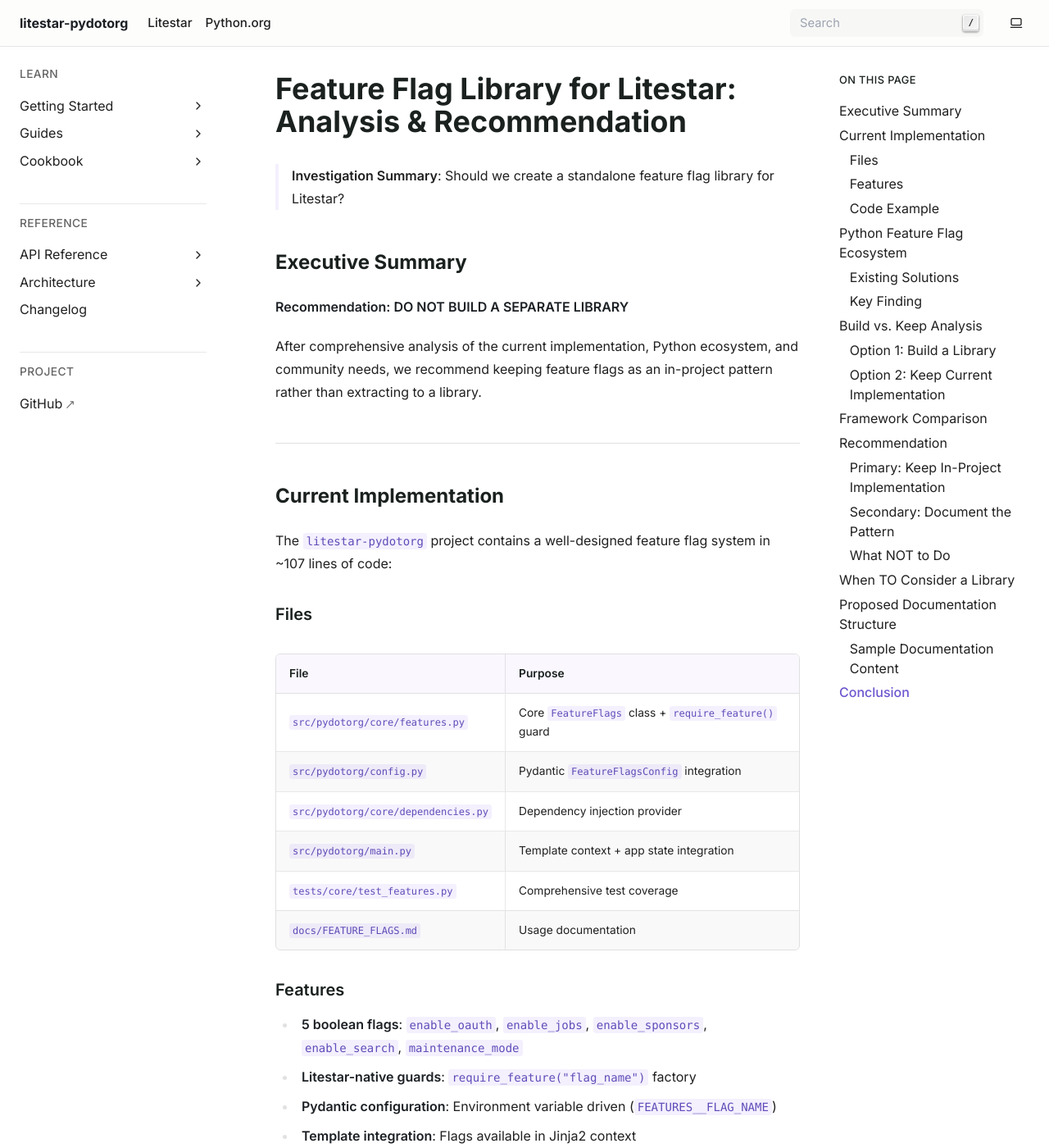
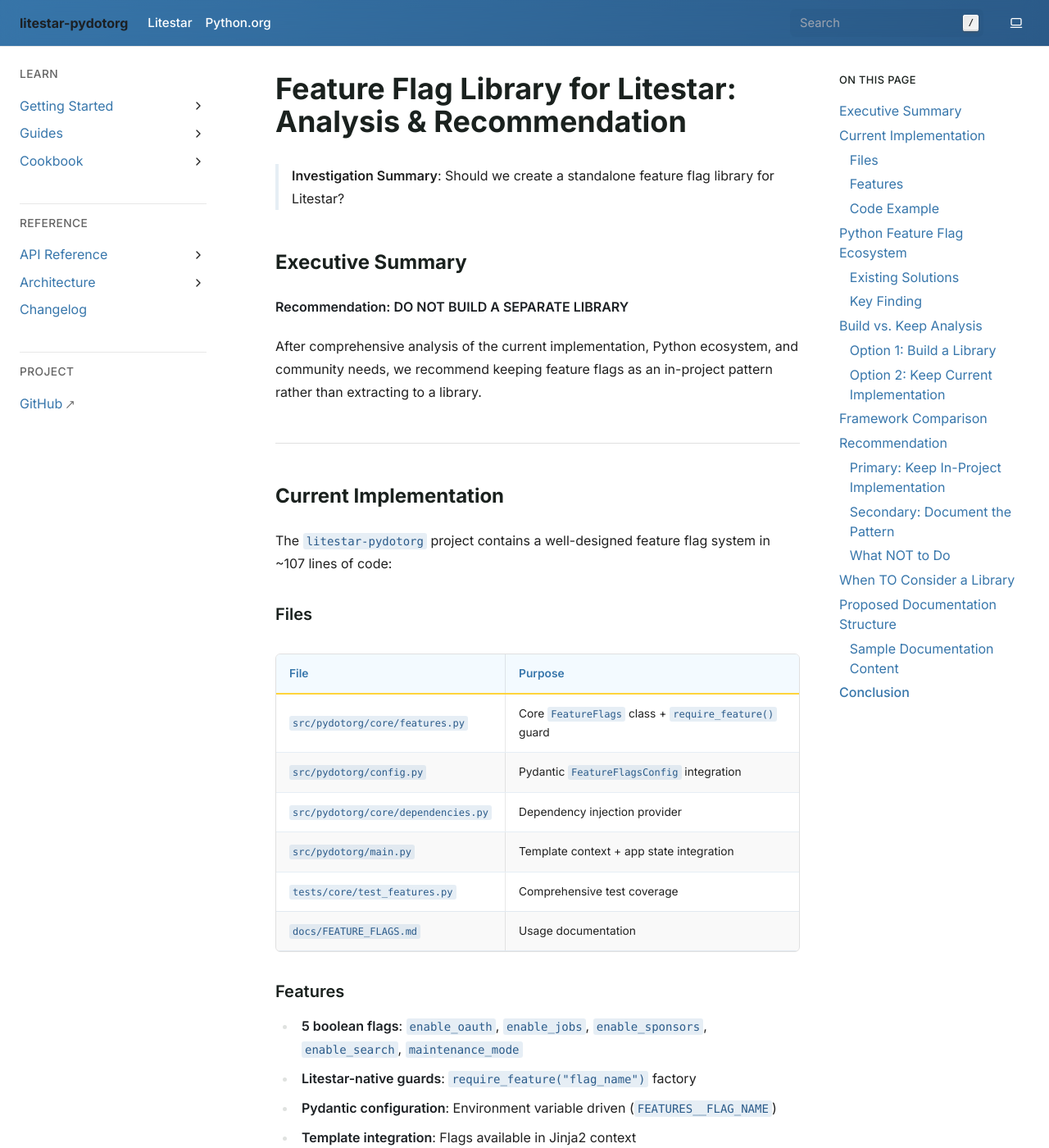
Before and after one commit to JacobCoffee/litestar-pydotorg, a Sphinx documentation site: the page built from docs/FEATURE_FLAG_LIBRARY_ANALYSIS.md, in a window 1280 px wide and 1400 px high. Shown: the whole window at 82% size. Built offline with Sphinx 7.4.7, drawn with Linux system fonts in a browser that asks for light colours; the version number is read from the project's files by our own code.

Commit message:
style(docs): update theme to Python brand colors
- Change accent from violet to Python Blue (#3776AB)
- Add comprehensive CSS overrides matching Scalar API theme
- Style header with Python gradient
- Yellow accents for code blocks, tables, admonitions
- Dark mode support with lighter Python Blue
- Consistent with main site and API docs branding

🤖 Generated with [Claude Code](https://claude.com/claude-code)

Co-Authored-By: Claude Opus 4.5 <noreply@anthropic.com>

```diff
--- a/docs/_static/custom.css
+++ b/docs/_static/custom.css
@@ -1,9 +1,121 @@
-/* Custom styles for litestar-pydotorg documentation */
+/* Python.org Custom Documentation Theme
+ * Colors match the Python.org website and API docs (Scalar theme)
+ * Primary: Python Blue (#3776AB)
+ * Secondary: Python Yellow (#FFD43B)
+ */
+
+/* Python Brand Colors - Override Shibuya accent */
+:root {
+  --python-blue: #3776AB;
+  --python-blue-light: #4B8BBE;
+  --python-blue-dark: #2B5B8A;
+  --python-yellow: #FFD43B;
+  --python-yellow-light: #FFE873;
+  --python-yellow-dark: #D4A600;
+  --python-gray: #646464;
+  --python-gray-light: #999999;
+  --python-gray-dark: #333333;
+}
+
+/* Override Shibuya blue accent with Python Blue */
+html[data-accent-color='blue'] {
+  --accent-1: #f8fbff;
+  --accent-2: #f0f7ff;
+  --accent-3: #e0efff;
+  --accent-4: #cce4ff;
+  --accent-5: #b8d8ff;
+  --accent-6: #9ec8f5;
+  --accent-7: #7db5eb;
+  --accent-8: #4B8BBE;
+  --accent-9: #3776AB;
+  --accent-10: #2B5B8A;
+  --accent-11: #1d4f7a;
+  --accent-12: #0f3654;
+
+  --accent-a1: rgba(55, 118, 171, 0.02);
+  --accent-a2: rgba(55, 118, 171, 0.06);
+  --accent-a3: rgba(55, 118, 171, 0.12);
+  --accent-a4: rgba(55, 118, 171, 0.18);
+  --accent-a5: rgba(55, 118, 171, 0.24);
+  --accent-a6: rgba(55, 118, 171, 0.32);
+  --accent-a7: rgba(55, 118, 171, 0.44);
+  --accent-a8: rgba(55, 118, 171, 0.60);
+  --accent-a9: rgba(55, 118, 171, 0.85);
+  --accent-a10: rgba(55, 118, 171, 0.90);
+  --accent-a11: rgba(43, 91, 138, 0.95);
+  --accent-a12: rgba(15, 54, 84, 0.98);
+}
+
+/* Dark mode Python colors */
+html.dark[data-accent-color='blue'],
+html[data-theme='dark'][data-accent-color='blue'] {
+  --accent-1: #0f1a24;
+  --accent-2: #142536;
+  --accent-3: #1a3048;
+  --accent-4: #1f3d5c;
+  --accent-5: #264a70;
+  --accent-6: #2f5985;
+  --accent-7: #3a6a9a;
+  --accent-8: #4B8BBE;
+  --accent-9: #4B8BBE;
+  --accent-10: #5a9acc;
+  --accent-11: #7eb3dc;
+  --accent-12: #c5dff5;
+
+  --accent-a1: rgba(75, 139, 190, 0.05);
+  --accent-a2: rgba(75, 139, 190, 0.10);
+  --accent-a3: rgba(75, 139, 190, 0.18);
+  --accent-a4: rgba(75, 139, 190, 0.26);
+  --accent-a5: rgba(75, 139, 190, 0.34);
+  --accent-a6: rgba(75, 139, 190, 0.44);
+  --accent-a7: rgba(75, 139, 190, 0.56);
+  --accent-a8: rgba(75, 139, 190, 0.70);
+  --accent-a9: rgba(75, 139, 190, 0.85);
+  --accent-a10: rgba(90, 154, 204, 0.90);
+  --accent-a11: rgba(126, 179, 220, 0.95);
+  --accent-a12: rgba(197, 223, 245, 0.98);
+}
+
+/* Header/navbar styling with Python gradient */
+.sy-head {
+  background: linear-gradient(135deg, var(--python-blue) 0%, var(--python-blue-dark) 100%) !important;
+}
+
+.sy-head a,
+.sy-head button,
+.sy-head .sy-head-title {
+  color: #ffffff !important;
+}
+
+.sy-head a:hover {
+  color: var(--python-yellow) !important;
+}
+
+/* Sidebar active item uses Python Blue */
+.sy-sidebar a.current,
+.sy-sidebar a:hover {
+  color: var(--python-blue);
+  border-left-color: var(--python-yellow);
+}
 
 /* Code block styling */
 .highlight pre {
   padding: 1rem;
   border-radius: 0.5rem;
+  border-left: 3px solid var(--python-yellow);
+}
+
+/* Inline code */
+code.literal {
+  padding: 0.2em 0.4em;
+  border-radius: 0.25rem;
+  background-color: var(--accent-a2);
+  color: var(--python-blue-dark);
+}
+
+html.dark code.literal,
+html[data-theme='dark'] code.literal {
+  color: var(--python-blue-light);
 }
 
 /* Table improvements */
@@ -12,34 +124,162 @@ table.docutils {
   border-collapse: collapse;
 }
 
-/* Admonition styling */
+table.docutils th {
+  background: var(--accent-a2);
+  color: var(--python-blue);
+  border-bottom: 2px solid var(--python-yellow);
+  font-weight: 600;
+  padding: 0.75rem;
+}
+
+table.docutils td {
+  padding: 0.75rem;
+  border-bottom: 1px solid var(--accent-a3);
+}
+
+/* Admonition styling with Python colors */
 .admonition {
   border-radius: 0.5rem;
   padding: 1rem;
   margin: 1rem 0;
+  border-left: 4px solid var(--python-blue);
 }
 
-/* Improve code readability */
-code.literal {
-    padding: 0.2em 0.4em;
-    border-radius: 0.25rem;
+.admonition.note {
+  border-left-color: var(--python-blue);
+  background: var(--accent-a2);
+}
+
+.admonition.warning {
+  border-left-color: var(--python-yellow);
+}
+
+.admonition.tip {
+  border-left-color: #36D399;
+}
+
+.admonition.danger,
+.admonition.error {
+  border-left-color: #F87272;
+}
+
+.admonition-title {
+  font-weight: 600;
+  color: var(--python-blue);
 }
 
 /* API reference styling */
 dl.py.class > dt,
 dl.py.function > dt,
 dl.py.method > dt {
-    padding: 0.5rem;
+  padding: 0.5rem 0.75rem;
   border-radius: 0.25rem;
   margin-bottom: 0.5rem;
+  background: var(--accent-a2);
+  border-left: 3px solid var(--python-yellow);
 }
 
 /* Better spacing for parameter lists */
 dl.field-list > dt {
   font-weight: 600;
+  color: var(--python-blue);
 }
 
 dl.field-list > dd {
   margin-left: 1rem;
   margin-bottom: 0.5rem;
 }
+
+/* Links use Python Blue */
+a {
+  color: var(--python-blue);
+}
+
+a:hover {
+  color: var(--python-blue-dark);
+  text-decoration: underline;
+}
+
+html.dark a,
+html[data-theme='dark'] a {
+  color: var(--python-blue-light);
+}
+
+html.dark a:hover,
+html[data-theme='dark'] a:hover {
+  color: #7eb3dc;
+}
+
+/* Button styling */
+.sy-btn-primary,
+a.btn-primary {
+  background: linear-gradient(135deg, var(--python-blue) 0%, var(--python-blue-dark) 100%);
+  border: none;
+  color: white;
+}
+
+.sy-btn-primary:hover,
+a.btn-primary:hover {
+  background: linear-gradient(135deg, var(--python-blue-dark) 0%, var(--python-blue) 100%);
+}
+
+/* Version selector and badges */
+.badge,
+.version-badge {
+  background: var(--python-blue);
+  color: white;
+}
+
+/* Sphinx Design cards */
+.sd-card {
+  border-color: var(--accent-a4);
+}
+
+.sd-card:hover {
+  border-color: var(--python-blue);
+  box-shadow: 0 4px 12px var(--accent-a3);
+}
+
+.sd-card-title {
+  color: var(--python-blue);
+}
+
+/* TOC styling */
+.toc-tree a.current {
+  color: var(--python-blue);
+  font-weight: 600;
+  border-left: 2px solid var(--python-yellow);
+  padding-left: 0.5rem;
+}
+
+/* Search highlight */
+.highlighted {
+  background-color: var(--python-yellow-light);
+  color: var(--python-gray-dark);
+  padding: 0.1em 0.2em;
+  border-radius: 0.2em;
+}
+
+/* Scrollbar styling (webkit) */
+::-webkit-scrollbar {
+  width: 8px;
+  height: 8px;
+}
+
+::-webkit-scrollbar-track {
+  background: var(--accent-a2);
+}
+
+::-webkit-scrollbar-thumb {
+  background: var(--python-blue-light);
+  border-radius: 4px;
+}
+
+::-webkit-scrollbar-thumb:hover {
+  background: var(--python-blue);
+}
+
+/* Footer branding */
+footer {
+  border-top: 2px solid var(--python-yellow);
+}
--- a/docs/conf.py
+++ b/docs/conf.py
@@ -52,7 +52,8 @@ html_static_path = ["_static"]
 html_title = "litestar-pydotorg"
 
 html_theme_options = {
-    "accent_color": "violet",
+    "accent_color": "blue",
+    "dark_code": True,
     "github_url": "https://github.com/JacobCoffee/litestar-pydotorg",
     "nav_links": [
         {"title": "Litestar", "url": "https://litestar.dev/"},
```
Lines whose indentation alone changed are shown as unchanged.
